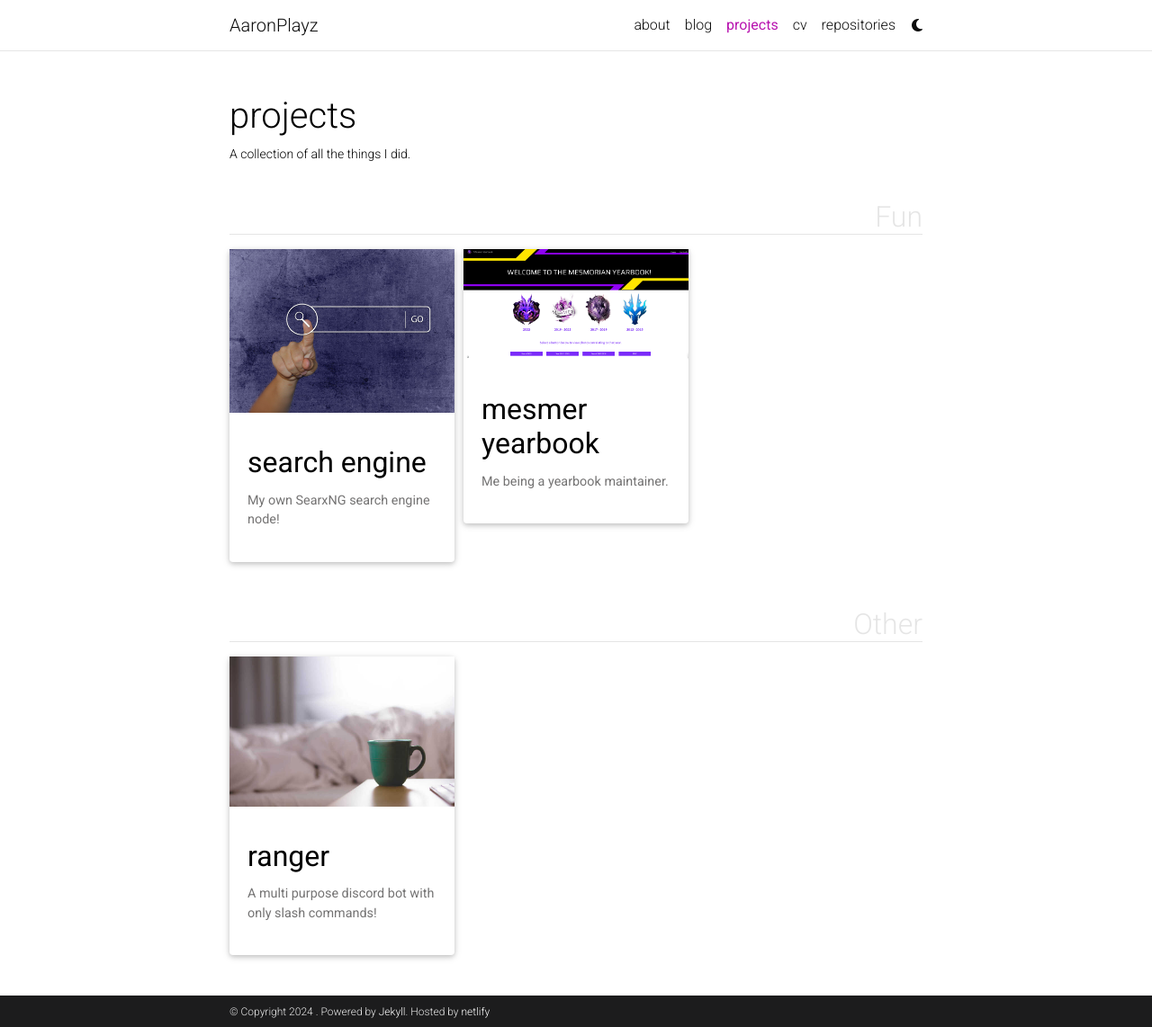
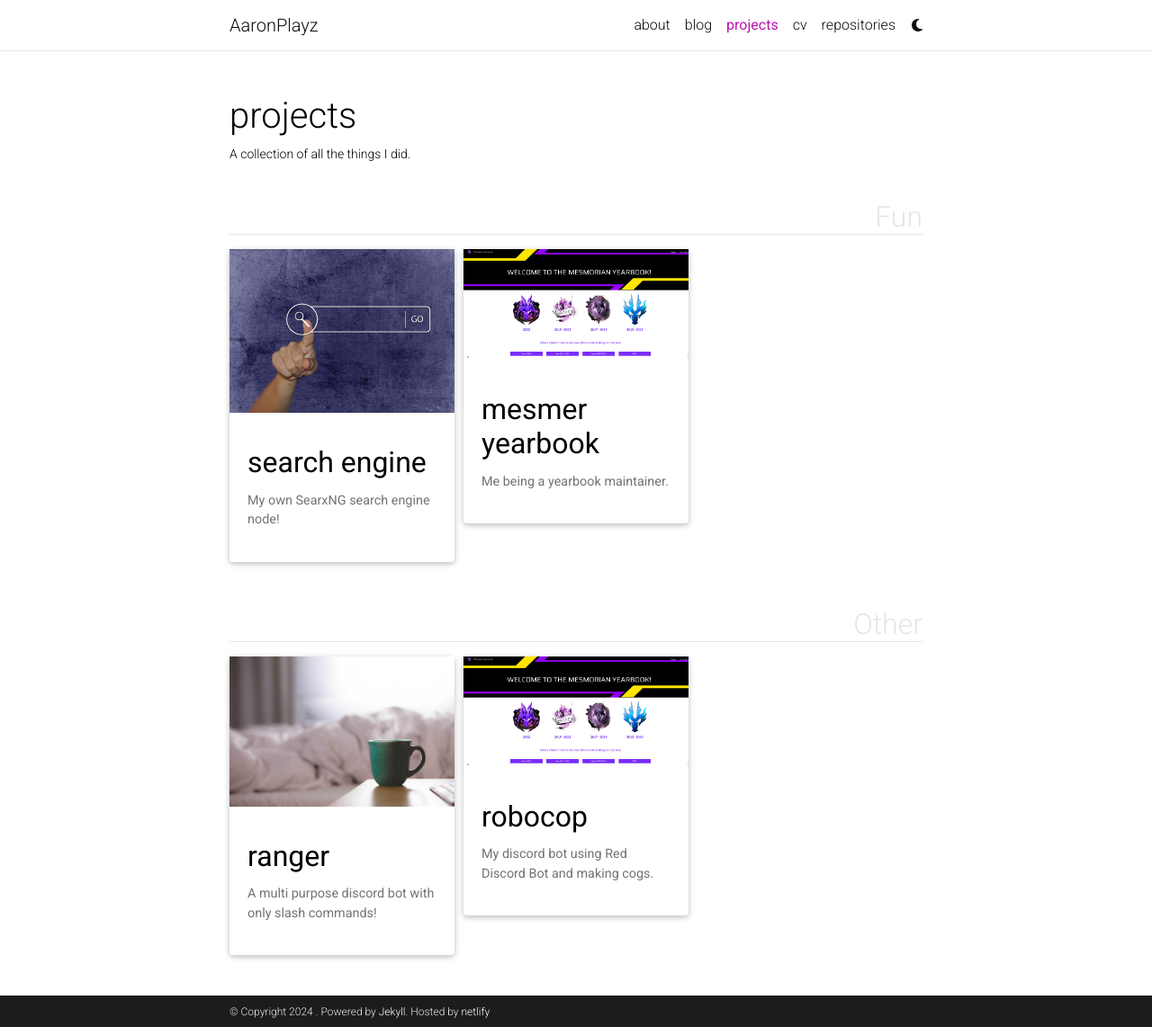
Before and after one commit to aaronplayz-sys/website, a Jekyll site: the page built from _pages/projects.md, in a window 1280 px wide and 1142 px high. Shown: the whole window at 90% size. Built offline with Jekyll 4.4.1, drawn with Linux system fonts in a browser that asks for light colours; full-size pictures stand in for the smaller copies a plugin makes; comment, search, counter and statistics services are not loaded; a style sheet for code colours, icons or effects is not loaded.

Commit message:
Modify pages and create project page

```diff
--- /dev/null
+++ b/_projects/RoboCop.md
@@ -0,0 +1,10 @@
+---
+layout: page
+title: RoboCop
+description: My discord bot using Red Discord Bot and making cogs.
+img: assets/img/Screenshot 2022-12-27 122126.png
+importance: 3
+category: Other
+---
+
+## *Info to be added*
```
Also changed, not shown: _pages/about.md (+1 -1 lines), _projects/ranger.md (+1 -1 lines).
